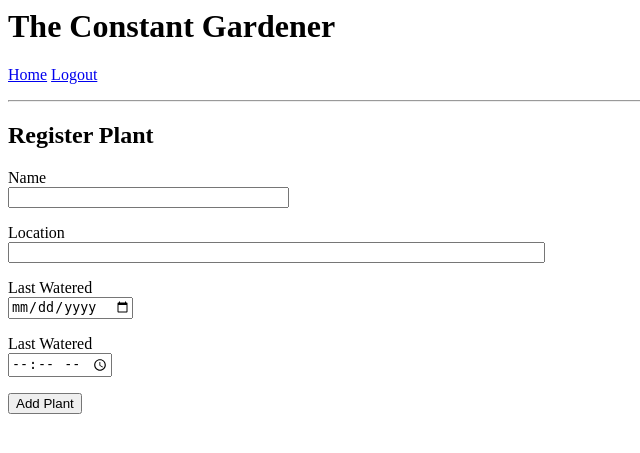
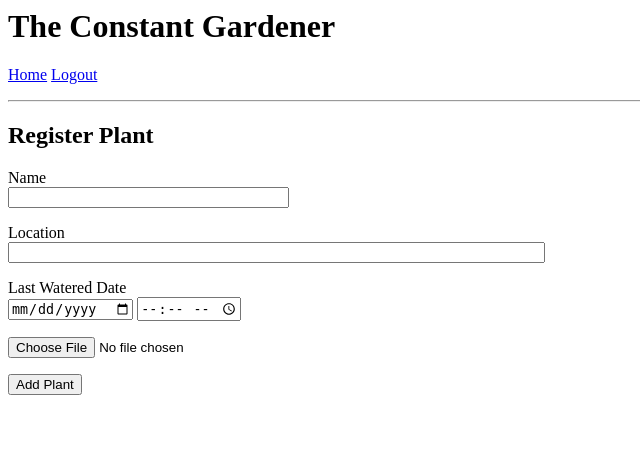
Before and after one commit to adamlives/the-constant-gardener, a Flask app: page /register_plant in a window 1280 px wide. Shown: the top 453 px of the page, without its empty margins (0-640 px from the left). Run offline with Flask 2, Linux system fonts and the light colour scheme; the visitor is signed in with stand-in values (Sample User, id 1); some libraries are stand-ins or nearby versions.

Commit message:
Add plant registration

```diff
--- a/app/__init__.py
+++ b/app/__init__.py
@@ -2,6 +2,7 @@ from flask_sqlalchemy import SQLAlchemy
 from flask_migrate import Migrate
 from flask_moment import Moment
 from flask_login import LoginManager
+from flask_uploads import UploadSet, IMAGES, configure_uploads
 
 from flask import Flask
 from config import Config
@@ -14,4 +15,7 @@ moment = Moment(app)
 login = LoginManager(app)
 login.login_view = 'login'
 
+images = UploadSet('images', IMAGES)
+configure_uploads(app, images)
+
 from app import routes, models
--- a/app/forms.py
+++ b/app/forms.py
@@ -2,8 +2,10 @@ from flask_wtf import FlaskForm
 from wtforms import StringField, PasswordField, BooleanField, SubmitField
 from wtforms.validators import DataRequired, ValidationError
 from wtforms.fields.html5 import DateField, TimeField
+from flask_wtf.file import FileField, FileAllowed, FileRequired
 
 from app.models import Plant
+from app import images
 
 class LoginForm(FlaskForm):
     username = StringField('Username', validators=[DataRequired()])
@@ -14,8 +16,9 @@ class LoginForm(FlaskForm):
 class PlantRegistrationForm(FlaskForm):
     name = StringField('Name', validators=[DataRequired()])
     location = StringField('Location', validators=[DataRequired()])
-    last_watered_date = DateField('Last Watered', format='%Y-%m-%d')
-    last_watered_time = TimeField('Last Watered', format='%H:%M')
+    last_watered_date = DateField('Last Watered Date', format='%Y-%m-%d')
+    last_watered_time = TimeField('Last Watered Time', format='%H:%M')
+    photo = FileField("Photo", validators=[FileRequired(), FileAllowed(images, 'Images only')])
     submit = SubmitField('Add Plant')
 
     def validate_name(self, name):
--- a/app/models.py
+++ b/app/models.py
@@ -30,6 +30,8 @@ class Plant(db.Model):
     name = db.Column(db.String(64), index=True, unique=True)
     location = db.Column(db.String(64), index=True, unique=False)
     last_watered = db.Column(db.DateTime, index=True, default=datetime.utcnow)
+    image_filename = db.Column(db.String)
+    image_url = db.Column(db.String)
     waterings = db.relationship('Watering', backref='plant_name', lazy='dynamic')
 
     def __repr__(self):
--- a/app/routes.py
+++ b/app/routes.py
@@ -1,10 +1,12 @@
 from datetime import datetime
+import os
 
 from flask import render_template, flash, redirect, url_for, request
 from flask_login import current_user, login_user, logout_user, login_required
 from werkzeug.urls import url_parse
+# from werkzeug.utils import secure_filename
 
-from app import app, db
+from app import app, db, images
 from app.models import User, Plant, Watering
 from app.forms import LoginForm, PlantRegistrationForm
 
@@ -42,7 +44,16 @@ def register_plant():
     form = PlantRegistrationForm()
     if form.validate_on_submit():
         last_watered_datetime = datetime.combine(form.last_watered_date.data, form.last_watered_time.data)
-        plant = Plant(name=form.name.data, location=form.location.data, last_watered=last_watered_datetime)
+
+        filename = images.save(request.files['photo'])
+        url = images.url(filename)
+
+        # f = form.photo.data
+        # filename = secure_filename(f.filename)
+        # f.save(os.path.join(app.instance_path, 'photos', filename))
+
+        plant = Plant(name=form.name.data, location=form.location.data, last_watered=last_watered_datetime, image_filename=filename, image_url=url)
+
         db.session.add(plant)
         db.session.commit()
         flash('Congratulations, new plant registered')
--- a/app/templates/index.html
+++ b/app/templates/index.html
@@ -9,6 +9,9 @@
 
     {% for plant in plants %}
     <div><p>{{ plant.name }} is located in the {{ plant.location }} and was last watered {{ moment(plant.last_watered).format("LLLL") }}.</p></div>
+    {% if plant.image_url %}
+    <img src="{{ plant.image_url }}" width="400">
+    {% endif %}
     {% endfor %}
 
     <p>New plant? <a href="{{ url_for('register_plant') }}">Click to register</a></p>
--- a/app/templates/register_plant.html
+++ b/app/templates/register_plant.html
@@ -2,7 +2,7 @@
 
 {% block content %}
     <h2>Register Plant</h2>
-    <form action="" method="post">
+    <form action="" method="post" enctype="multipart/form-data">
         {{ form.hidden_tag() }}
         <p>
             {{ form.name.label }}<br>
@@ -20,17 +20,16 @@
         </p>
         <p>
             {{ form.last_watered_date.label }}<br>
-            {{ form.last_watered_date() }}<br>
+            {{ form.last_watered_date() }} {{ form.last_watered_time() }}<br>
             {% for error in form.last_watered_date.errors %}
+            <span style="color: red;">[{{ error }}]</span>
+            {% endfor %}
+            {% for error in form.last_watered_time.errors %}
             <span style="color: red;">[{{ error }}]</span>
             {% endfor %}
         </p>
         <p>
-            {{ form.last_watered_time.label }}<br>
-            {{ form.last_watered_time() }}<br>
-            {% for error in form.last_watered_time.errors %}
-            <span style="color: red;">[{{ error }}]</span>
-            {% endfor %}
+            {{ form.photo() }}
         </p>
         <p>{{ form.submit() }}</p>
     </form>
```
Also changed, not shown: config.py (+8 -0 lines), migrations/versions/b1af8f945c28_add_image_support.py (added, +30 -0 lines), 1 other file.
